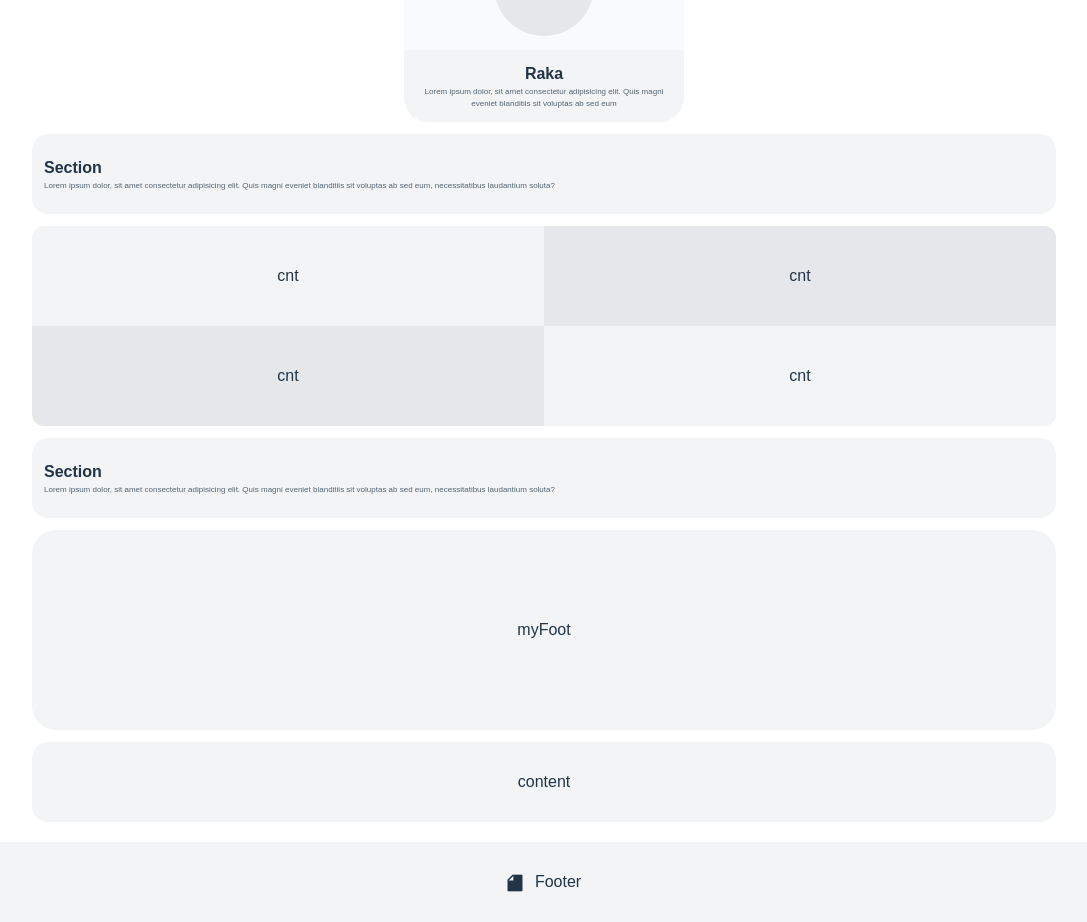
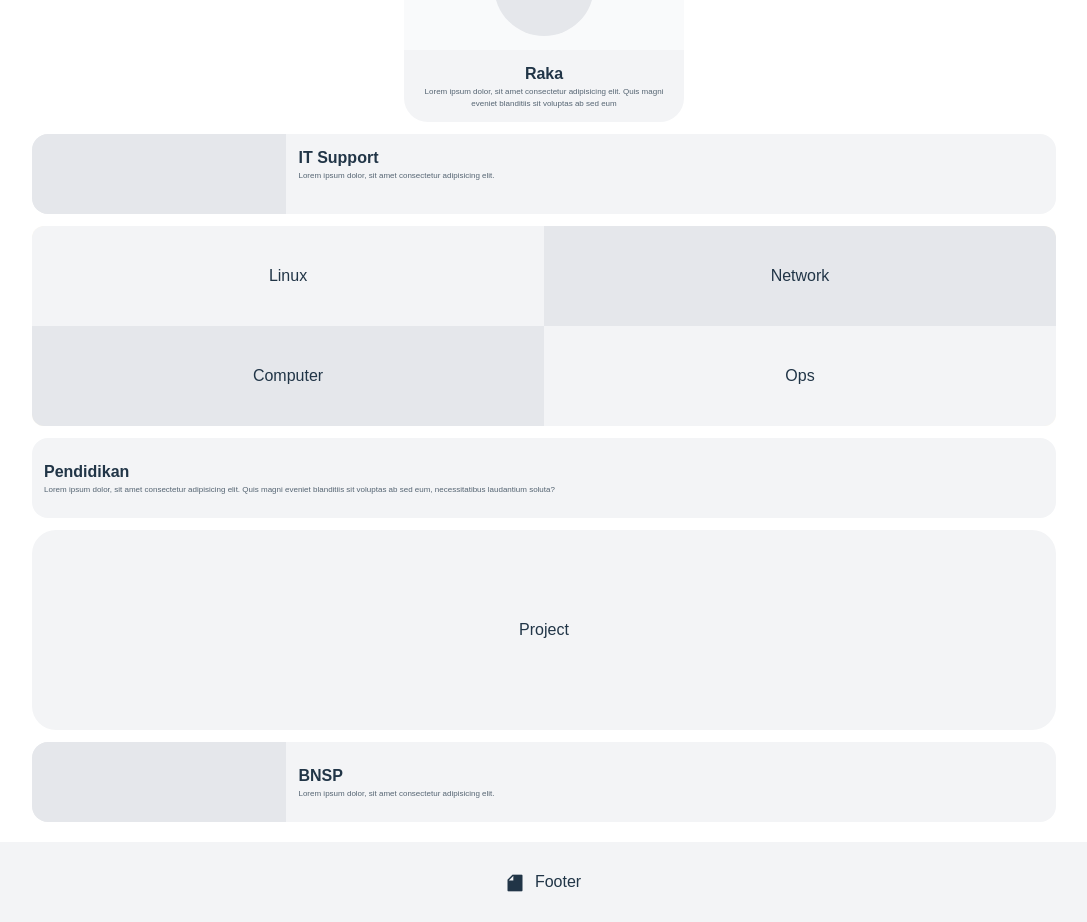
Before and after one commit to rakaMain/web-portofolio, a React (Vite) app in the folder first-react/: page / in a window 1280 px wide. Shown: the part 170-1092 px from the top of the page, without its empty margins (96-1183 px from the left). Built offline with nearby package versions, Linux system fonts and the light colour scheme.

Commit message:
add isi konten

```diff
--- a/first-react/src/body.jsx
+++ b/first-react/src/body.jsx
@@ -11,23 +11,33 @@ export default function MyMain(params) {
                     </p>
                 </div>
             </div>
-            <div className="h-20 p-3 bg-gray-100 mt-3 w-4/5 rounded-2xl flex justify-center items-start flex-col">
-                <p className=" font-semibold">Section</p>
-                <p className=" text-[8px] opacity-75">Lorem ipsum dolor, sit amet consectetur adipisicing elit. Quis magni eveniet blanditiis sit voluptas ab sed eum, necessitatibus laudantium soluta?
+            <div className="h-20 bg-gray-100 mt-3 w-4/5 rounded-2xl flex justify-center items-start overflow-hidden">
+            <div className=" flex-1/3 bg-gray-200 h-full"></div>
+            <div className=" flex-1/1 flex flex-col justify-center p-3">
+                <p className=" font-semibold">IT Support</p>
+                <p className=" text-[8px] opacity-75">Lorem ipsum dolor, sit amet consectetur adipisicing elit.
                 </p>
             </div>
-            <div className="h-auto mt-3 w-4/5 justify-between flex items-center rounded-xl flex-wrap bg-amber-50 overflow-hidden">
-                <div className="bg-gray-100 h-25 w-1/2 flex justify-center items-center">cnt</div>
-                <div className="bg-gray-200 h-25 w-1/2 flex justify-center items-center">cnt</div>
-                <div className="bg-gray-200 h-25 w-1/2 flex justify-center items-center">cnt</div>
-                <div className="bg-gray-100 h-25 w-1/2 flex justify-center items-center">cnt</div>
+            </div>
+            <div className="h-auto mt-3 w-4/5 justify-between flex items-center rounded-xl flex-wrap bg-amber-50 overflow-hidden z-10">
+                <div className="bg-gray-100 h-25 w-1/2 flex justify-center items-center">Linux</div>
+                <div className="bg-gray-200 h-25 w-1/2 flex justify-center items-center">Network</div>
+                <div className="bg-gray-200 h-25 w-1/2 flex justify-center items-center">Computer</div>
+                <div className="bg-gray-100 h-25 w-1/2 flex justify-center items-center">Ops</div>
             </div>
             <div className="h-20 bg-gray-100 mt-3 w-4/5 text-start flex-col p-3 rounded-2xl flex justify-center items-start">
-                <p className=" font-semibold">Section</p>
+                <p className=" font-semibold">Pendidikan</p>
                 <p className=" text-[8px] opacity-75">Lorem ipsum dolor, sit amet consectetur adipisicing elit. Quis magni eveniet blanditiis sit voluptas ab sed eum, necessitatibus laudantium soluta?</p>
             </div>
-            <div className="h-50 bg-gray-100 w-4/5 mt-3 justify-center flex items-center rounded-3xl mb-3">myFoot</div>
-            <div className="h-20 bg-gray-100 w-4/5 rounded-2xl flex justify-center items-center">content</div>
+            <div className="h-50 bg-gray-100 w-4/5 mt-3 justify-center flex items-center rounded-3xl mb-3">Project</div>
+            <div className="h-20 bg-gray-100 w-4/5 rounded-2xl flex justify-center items-center overflow-hidden">
+                <div className=" flex-1/3 bg-gray-200 h-full"></div>
+                <div className=" flex-1/1 flex flex-col justify-center p-3">
+                    <p className=" font-semibold">BNSP</p>
+                    <p className=" text-[8px] opacity-75">Lorem ipsum dolor, sit amet consectetur adipisicing elit.
+                    </p>
+                </div>
+            </div>
         </div>
     )
 }
```
